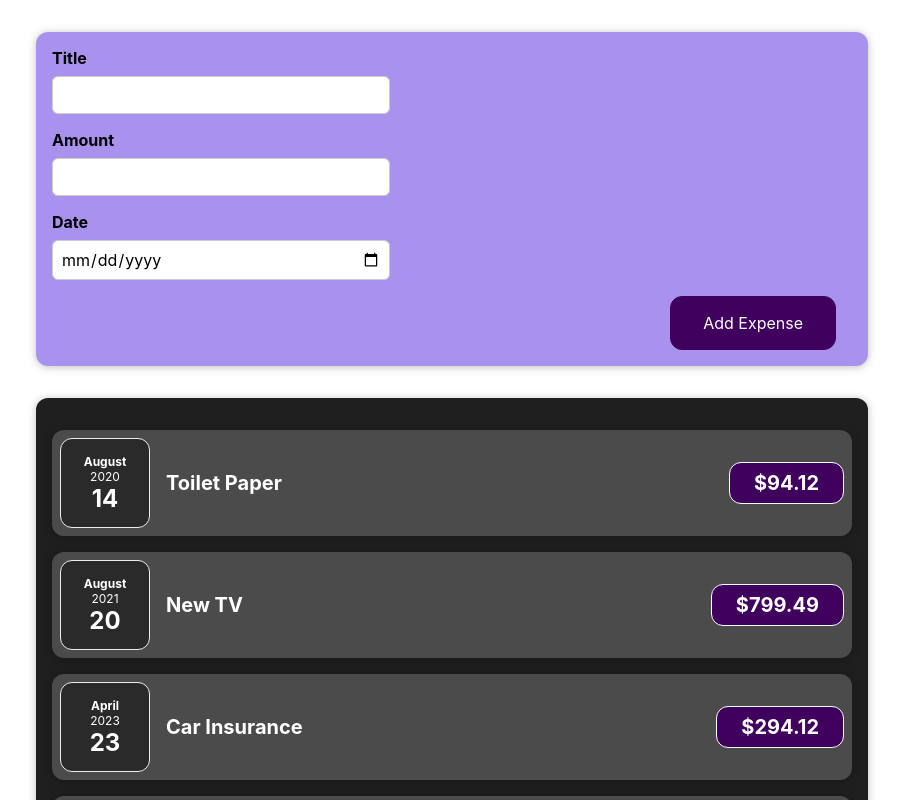
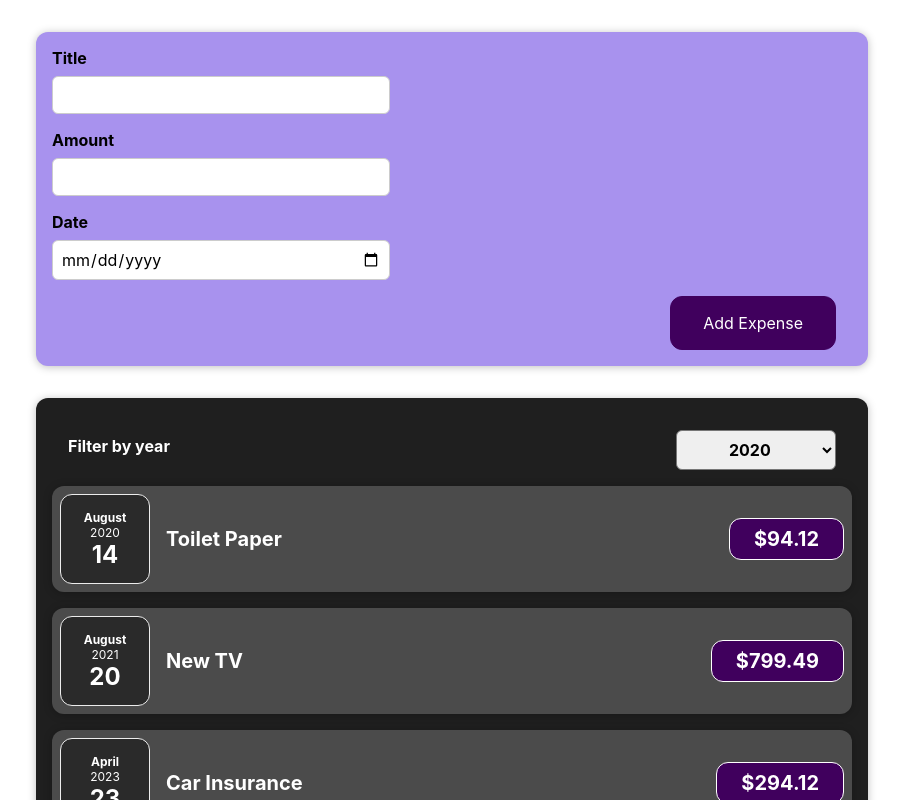
Before and after one commit to pasupuletivenkatesh1900/maxReact, a React (Create React App) app: page / in a window 1280 px wide. Shown: the top 800 px of the page, without its empty margins (188-1091 px from the left). Built offline with nearby package versions, Linux system fonts and the light colour scheme.

Commit message:
stateful and stateless

```diff
--- a/src/components/Expenses/Expenses.js
+++ b/src/components/Expenses/Expenses.js
@@ -1,12 +1,20 @@
-import React from "react";
+import React,{useState} from "react";
 import ExpenseItem from "./ExpenseItem";
 import Card from "../UI/Card";
 import "./Expenses.css";
+import ExpensesFilter from "../NewExpense/ExpensesFilter"
 
 
 const Expenses = (props) => {
+  const [filteredYear,setFilteredYear ]=useState('2020')
+  const dropDownHandler =selectedYear=>{
+    console.log(selectedYear)
+    setFilteredYear(selectedYear);
+  }
   return (
+    <div>
     <Card className="expenses">
+      <ExpensesFilter selectYear ={filteredYear} onselectedYear={dropDownHandler} />
         <ExpenseItem
           title={props.items[0].title}
           amount={props.items[0].amount}
@@ -28,6 +36,7 @@ const Expenses = (props) => {
           date={props.items[3].date}
         />
     </Card>
+    </div>
   );
 };
 
--- a/src/components/NewExpense/ExpensesFilter.js
+++ b/src/components/NewExpense/ExpensesFilter.js
@@ -1,11 +1,15 @@
 import "./ExpensesFilter.css";
 
-const ExpensesFilter = () => {
+const ExpensesFilter = (props) => {
+  const dropDownHandler = (event) => {
+    props.onselectedYear(event.target.value);
+  };
   return (
     <div className="expenses-filter">
       <div className="expenses-filter__control">
         <label>Filter by year</label>
-        <select >
+        <select value={props.selectYear} onChange={dropDownHandler}>
+           <option value="2023">2023</option>
           <option value="2022">2022</option>
           <option value="2021">2021</option>
           <option value="2020">2020</option>
```
